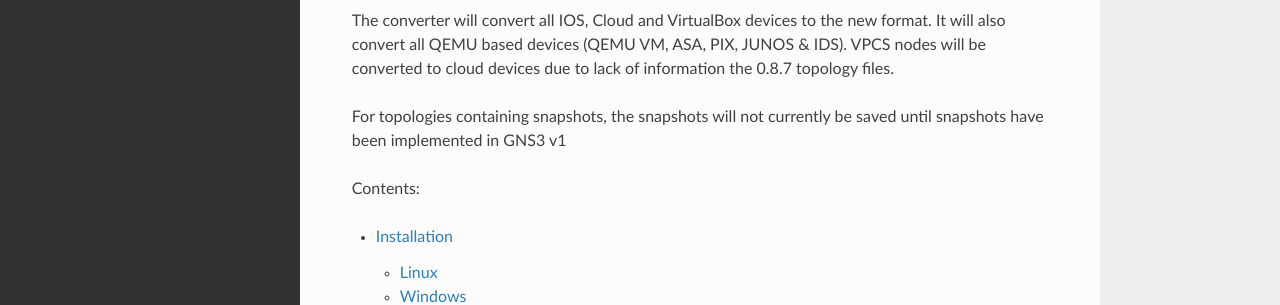
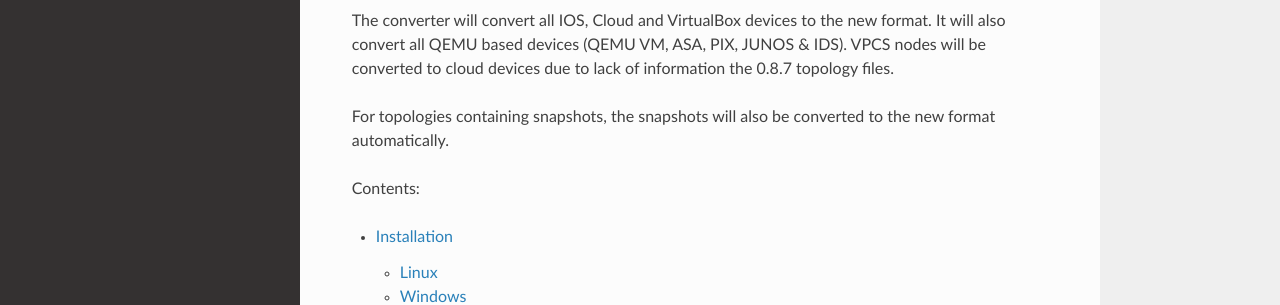
Before and after one commit to TwoWheelDev/gns3-converter, a Sphinx documentation site: the page built from docs/index.rst, in a window 1280 px wide and 1262 px high. Shown: the part 223-528 px from the top of the window. Built offline with Sphinx 7.4.7 and the Read the Docs theme 2.0.0, drawn with Linux system fonts in a browser that asks for light colours.

Commit message:
Update documentation re: snapshots

```diff
--- a/docs/index.rst
+++ b/docs/index.rst
@@ -9,8 +9,8 @@
 IDS). VPCS nodes will be converted to cloud devices due to lack of information
 the 0.8.7 topology files.
 
-For topologies containing snapshots, the snapshots will not currently be saved
-until snapshots have been implemented in GNS3 v1
+For topologies containing snapshots, the snapshots will also be converted to
+the new format automatically.
 
 Contents:
 
```
